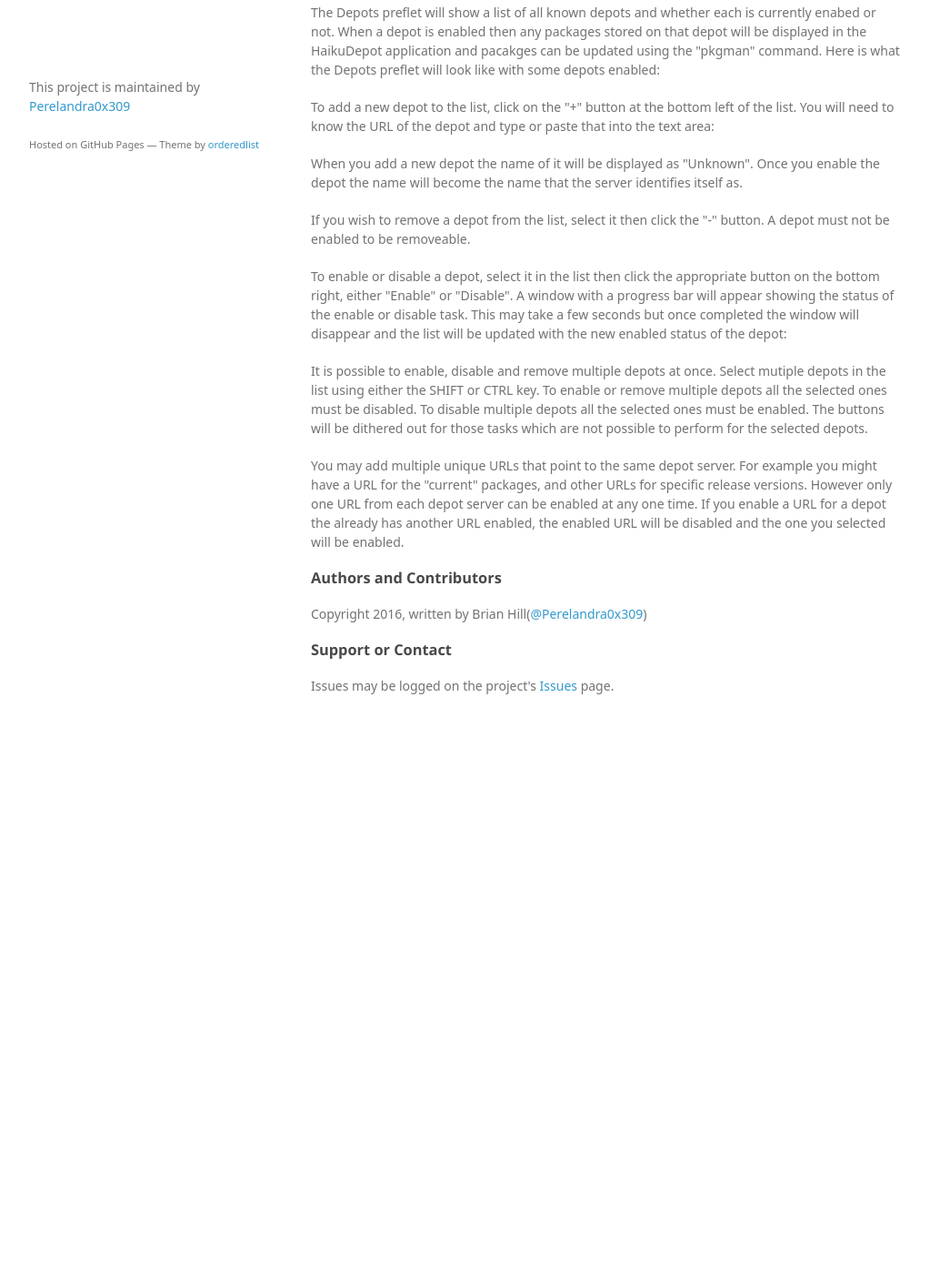
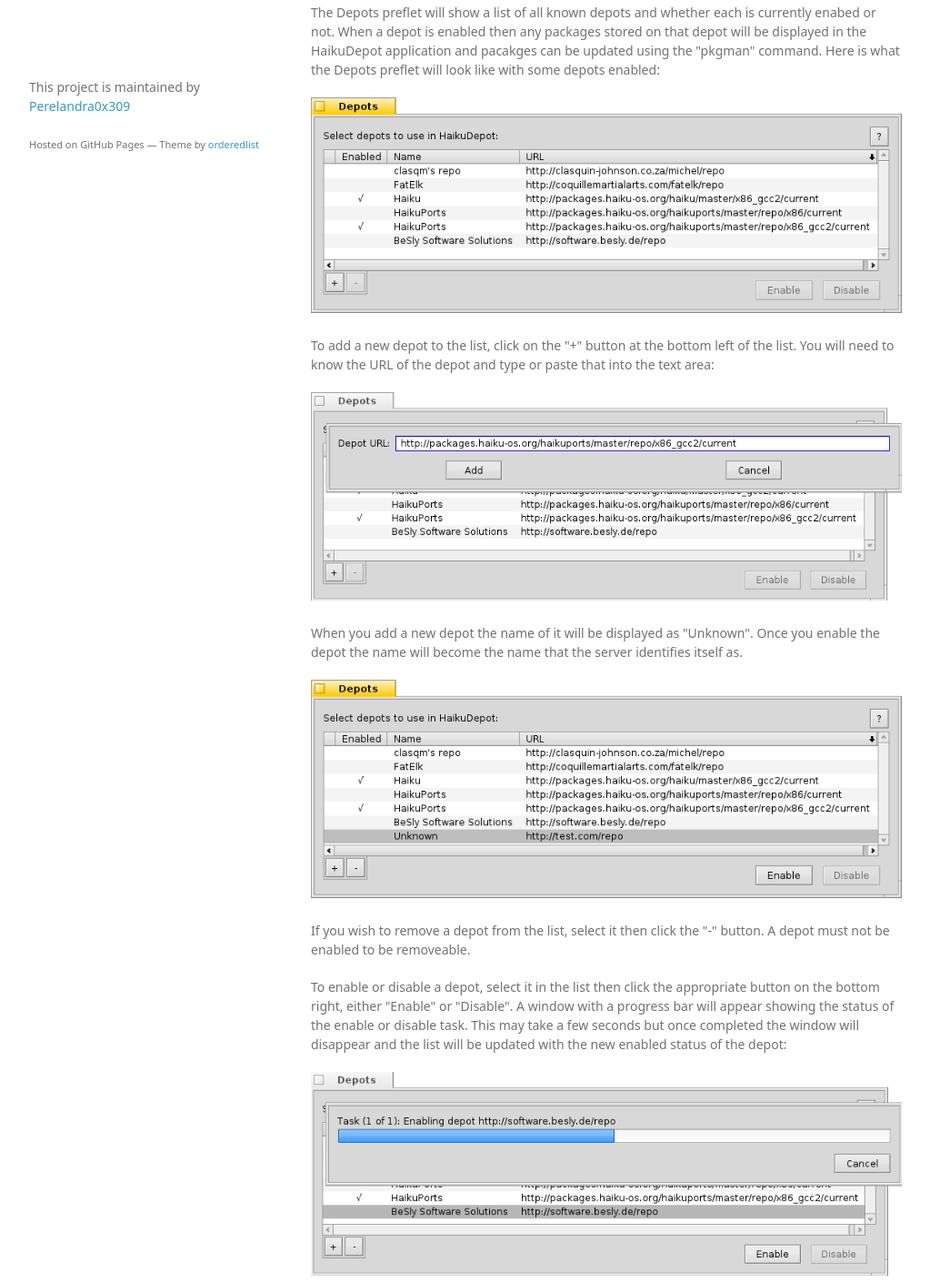
Before and after one commit to Perelandra0x309/depots, a plain HTML site: page index.html in a window 1280 px wide. Shown: the part 562-1972 px from the top of the page at 91% size, without its empty margins (128-1151 px from the left). Before the commit the page ends 1396 px from the top, so only its background shows below. Drawn offline with Linux system fonts and the light colour scheme; a web font is replaced by a local one.

Commit message:
Adding screenshots

```diff
--- a/index.html
+++ b/index.html
@@ -46,18 +46,19 @@
 <h3>
 <a id="using-depots" class="anchor" href="#using-depots" aria-hidden="true"><span aria-hidden="true" class="octicon octicon-link"></span></a>How To Use Depots</h3>
 <p>The Depots preflet will show a list of all known depots and whether each is currently enabed or not.  When a depot is enabled then any packages stored on that depot will be displayed in the HaikuDepot application and pacakges can be updated using the "pkgman" command.  Here is what the Depots preflet will look like with some depots enabled:
-<p>
+<p><img src="images/Depots1.png">
 <p>To add a new depot to the list, click on the "+" button at the bottom left of the list.  You will need to know the URL of the depot and type or paste that into the text area:
+<p><img src="images/addURL.png">
 <p>When you add a new depot the name of it will be displayed as "Unknown".  Once you enable the depot the name will become the name that the server identifies itself as.
-<p>
+<p><img src="images/Depots2.png">
 <p>If you wish to remove a depot from the list, select it then click the "-" button.  A depot must not be enabled to be removeable.
 <p>
 <p>To enable or disable a depot, select it in the list then click the appropriate button on the bottom right, either "Enable" or "Disable".  A window with a progress bar will appear showing the status of the enable or disable task.  This may take a few seconds but once completed the window will disappear and the list will be updated with the new enabled status of the depot:
-<p>
+<p><img src="images/enable.png">
 <p>It is possible to enable, disable and remove multiple depots at once.  Select mutiple depots in the list using either the SHIFT or CTRL key.  To enable or remove multiple depots all the selected ones must be disabled.  To disable multiple depots all the selected ones must be enabled.  The buttons will be dithered out for those tasks which are not possible to perform for the selected depots.
-<p>
+<p><img src="images/multiple1.png">
 <p>You may add multiple unique URLs that point to the same depot server.  For example you might have a URL for the "current" packages, and other URLs for specific release versions.  However only one URL from each depot server can be enabled at any one time.  If you enable a URL for a depot the already has another URL enabled, the enabled URL will be disabled and the one you selected will be enabled.
-<p>
+<p><img src="images/multiple2.png">
 <p>
 
 <h3>
```
Also changed, not shown: images/Depots1.png (added), images/Depots2.png (added), images/addURL.png (added), images/enable.png (added), images/multiple1.png (added), images/multiple2.png (added).
